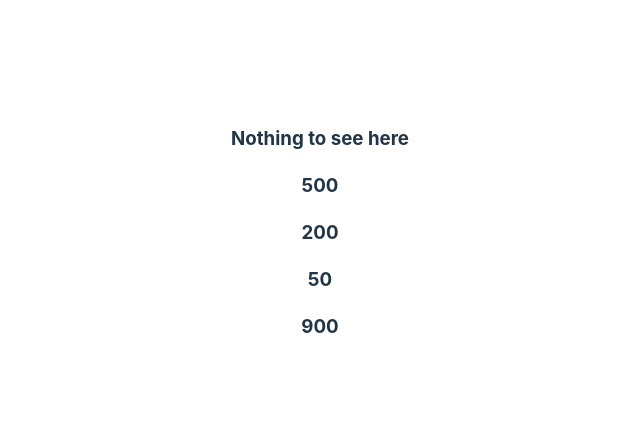
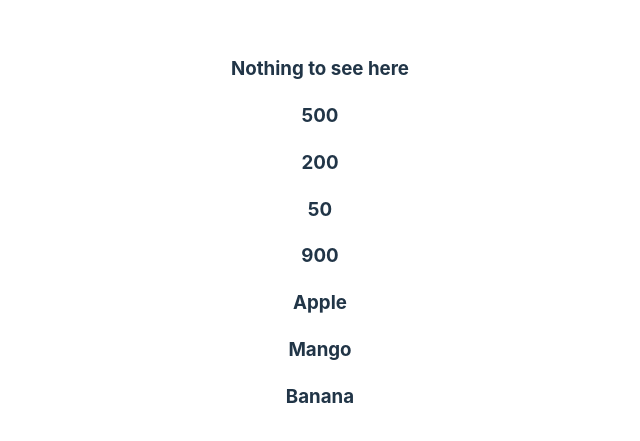
Before and after one commit to Maedeh-Saeidi/React-learning, a React (Vite) app in the folder react-learning/: page / in a window 1280 px wide. Shown: the part 167-608 px from the top of the page, without its empty margins (320-960 px from the left). Built offline with nearby package versions, Linux system fonts and the light colour scheme.

Commit message:
Array Rendering

```diff
--- a/react-learning/src/components/Product.jsx
+++ b/react-learning/src/components/Product.jsx
@@ -5,10 +5,14 @@
     { id: 2, name: "Phone", price: 200 },
     { id: 3, name: "Modem", price: 50 },
     { id: 4, name: "Laptop", price: 900 }
-]
+  ]
+  const fruits = ["Apple", "Mango", "Banana"];
+  const fruitsList = fruits.map((fruit, index) => <h3 key={index}>{fruit}</h3>)
+
   const productList = products.map((product) => <h3 key={product.id} >{product.price}</h3>);
   return <div>
     {productList}
+    {fruitsList}
   </div>;
 }
 export default Product;
```
